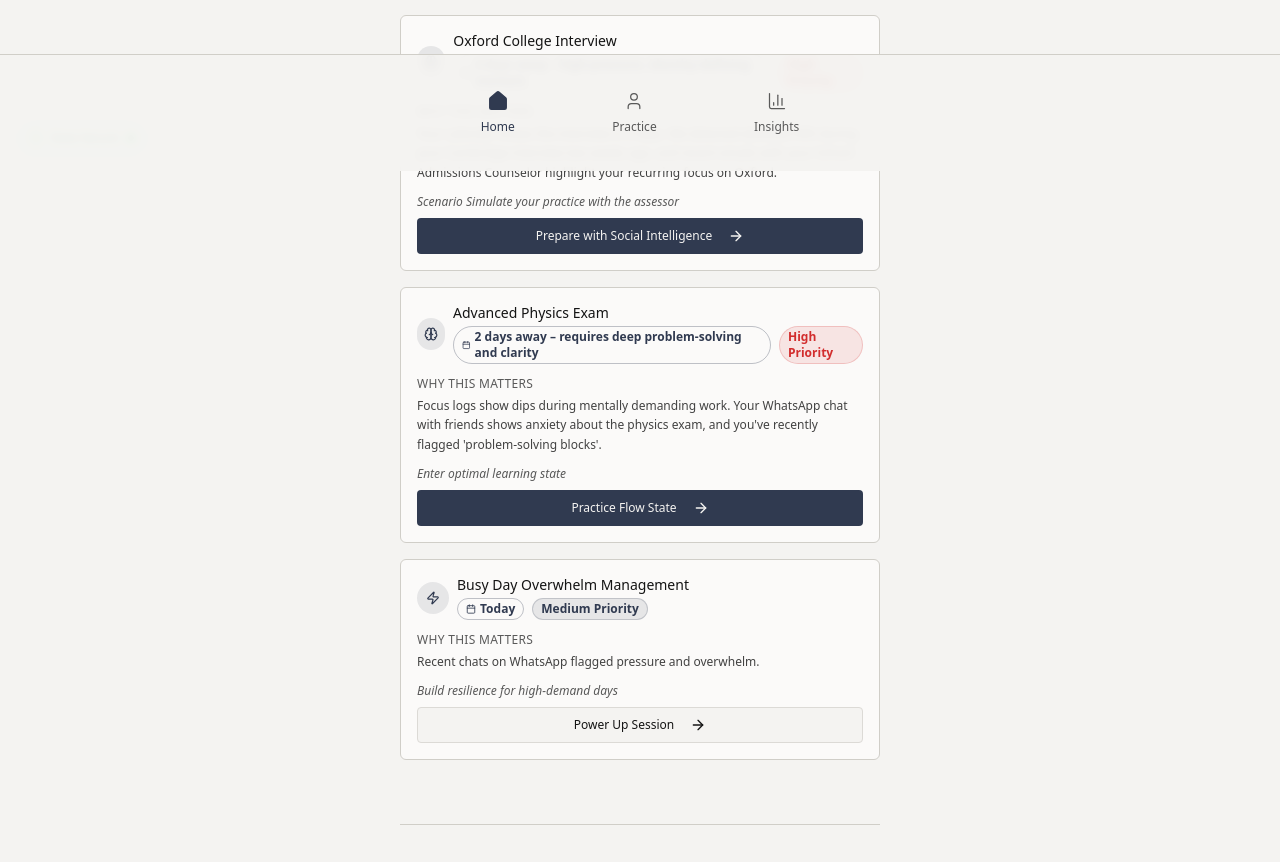
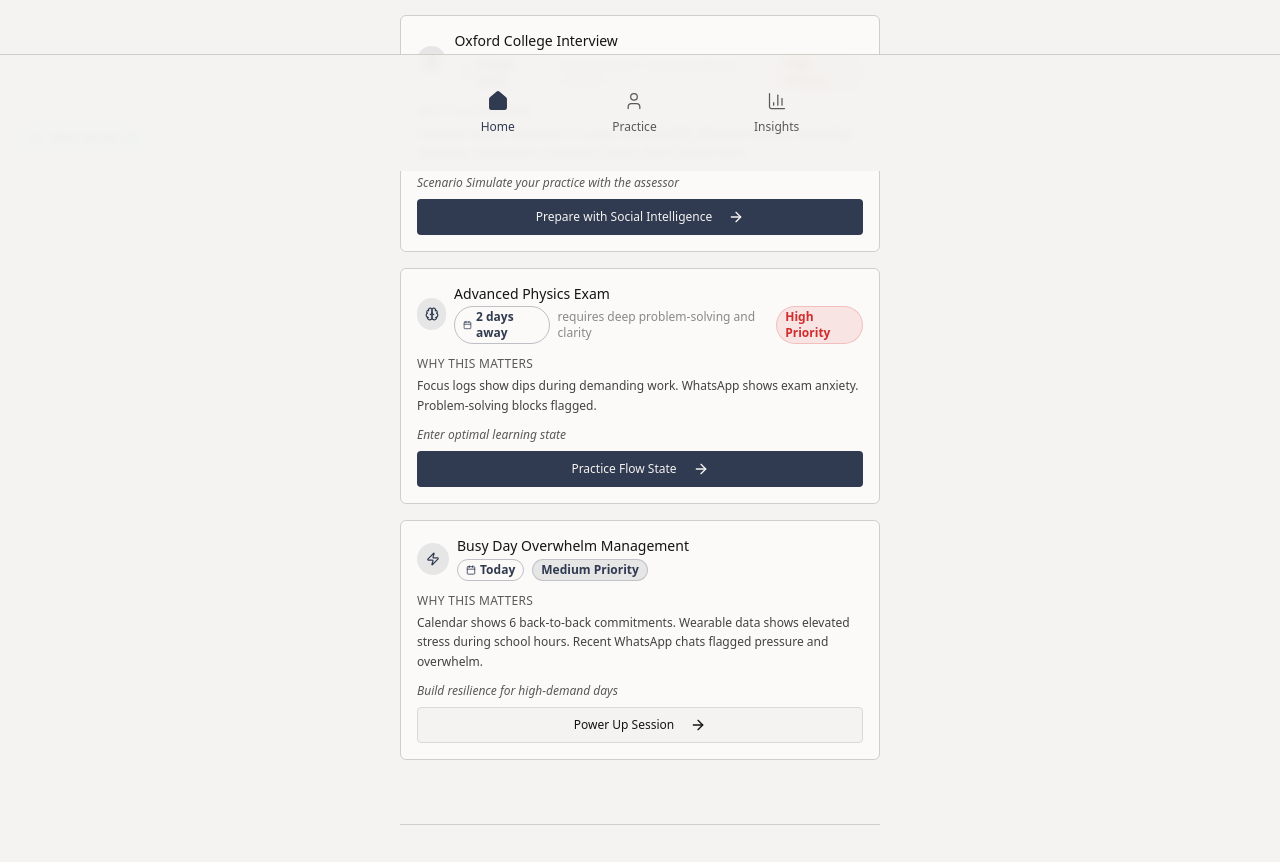
Before and after one commit to Shukrita-Puri/MindModule_SeniorLeader_B2C_Final, a React (Vite) app: page /executive-home in a window 1280 px wide. Shown: the part 629-1491 px from the top of the page. Built offline with nearby package versions, Linux system fonts and the light colour scheme.

Commit message:
Refine Today's Priorities display
Improve priority tags and "why this matters" content for clarity and context.

```diff
--- a/src/pages/ExecutiveHome.tsx
+++ b/src/pages/ExecutiveHome.tsx
@@ -76,9 +76,10 @@ const ExecutiveHome = () => {
     priorities.push({
       id: 1,
       title: "Oxford College Interview",
-      timeHorizon: "4 days away – high-pressure, identity-defining moment",
+      timeHorizon: "4 days away",
+      timeDescription: "high-pressure, identity-defining moment",
       tagType: "calendar",
-      whyMatters: "Your calendar shows the interview in 4 days. We detected elevated HRV during your Cambridge interview two weeks ago, and recent emails with your School Admissions Counselor highlight your recurring focus on Oxford.",
+      whyMatters: "Calendar shows interview in 4 days. Elevated HRV detected during Cambridge interview. Admissions counselor emails show Oxford focus.",
       category: "Academic Performance",
       icon: Brain,
       suggestion: "Scenario Simulate your practice with the assessor",
@@ -91,9 +92,10 @@ const ExecutiveHome = () => {
     priorities.push({
       id: 2,
       title: "Advanced Physics Exam",
-      timeHorizon: "2 days away – requires deep problem-solving and clarity",
+      timeHorizon: "2 days away",
+      timeDescription: "requires deep problem-solving and clarity",
       tagType: "calendar",
-      whyMatters: "Focus logs show dips during mentally demanding work. Your WhatsApp chat with friends shows anxiety about the physics exam, and you've recently flagged 'problem-solving blocks'.",
+      whyMatters: "Focus logs show dips during demanding work. WhatsApp shows exam anxiety. Problem-solving blocks flagged.",
       category: "Academic Performance",
       icon: Brain,
       suggestion: "Enter optimal learning state",
@@ -108,7 +110,7 @@ const ExecutiveHome = () => {
       title: "Busy Day Overwhelm Management",
       timeHorizon: "Today",
       tagType: "calendar",
-      whyMatters: "Recent chats on WhatsApp flagged pressure and overwhelm.",
+      whyMatters: "Calendar shows 6 back-to-back commitments. Wearable data shows elevated stress during school hours. Recent WhatsApp chats flagged pressure and overwhelm.",
       category: "Performance Optimization",
       icon: Zap,
       suggestion: "Build resilience for high-demand days",
@@ -222,6 +224,11 @@ const ExecutiveHome = () => {
                           <Calendar size={10} className="mr-1" />
                           {priority.timeHorizon}
                         </Badge>
+                        {priority.timeDescription && (
+                          <span className="text-xs text-muted-foreground/70 font-light">
+                            {priority.timeDescription}
+                          </span>
+                        )}
                         <Badge
                           variant="secondary"
                           className={`text-xs px-2 py-0.5 ${
```
